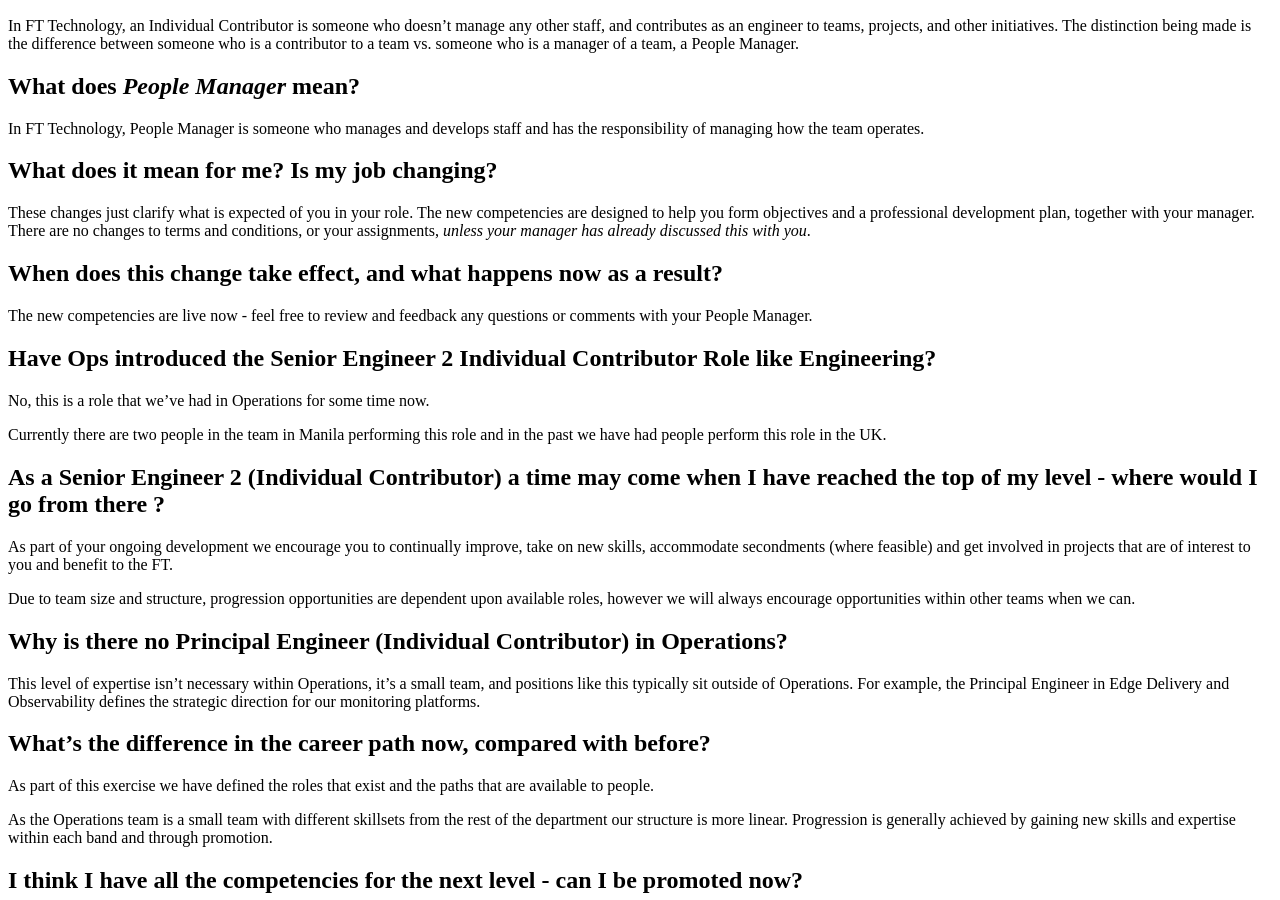
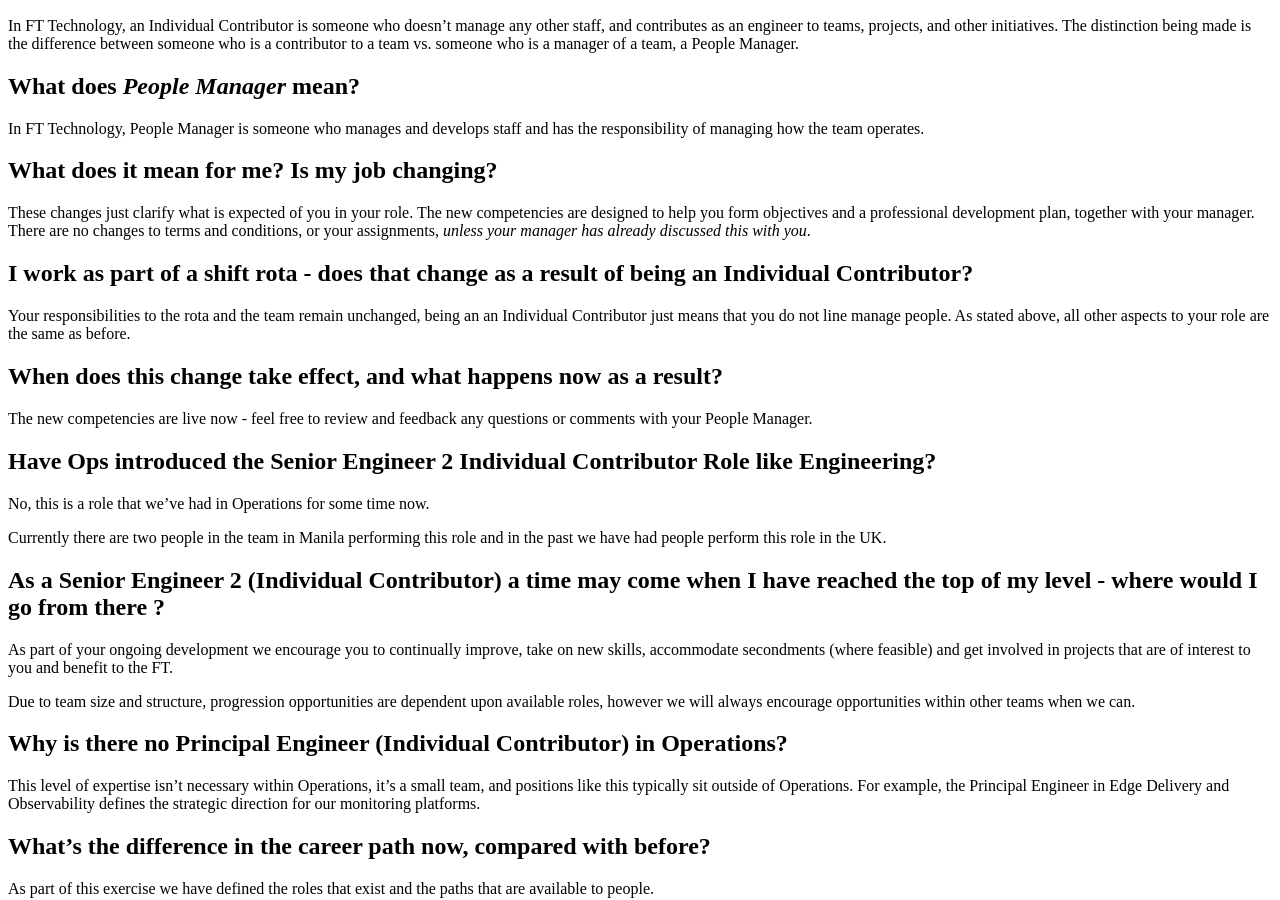
Before and after one commit to Financial-Times/engineering-progression, a Jekyll site: the page built from site/pages/faq/operations.md, in a window 1280 px wide and 900 px high, scrolled down 478 px. Built offline with Jekyll 4.4.1, drawn with Linux system fonts in a browser that asks for light colours; a style sheet for code colours, icons or effects is not loaded.

Commit message:
Add a new Operations FAQ
Co-Authored-By: Graham Jackson <GrahamFTOps@users.noreply.github.com>

```diff
--- a/site/pages/faq/operations.md
+++ b/site/pages/faq/operations.md
@@ -20,6 +20,10 @@
 ## What does it mean for me? Is my job changing?
 
 These changes just clarify what is expected of you in your role. The new competencies are designed to help you form objectives and a professional development plan, together with your manager. There are no changes to terms and conditions, or your assignments, _unless your manager has already discussed this with you_.
+
+## I work as part of a shift rota - does that change as a result of being an Individual Contributor?
+
+Your responsibilities to the rota and the team remain unchanged, being an an Individual Contributor just means that you do not line manage people. As stated above, all other aspects to your role are the same as before.
 
 ## When does this change take effect, and what happens now as a result?
 
```
